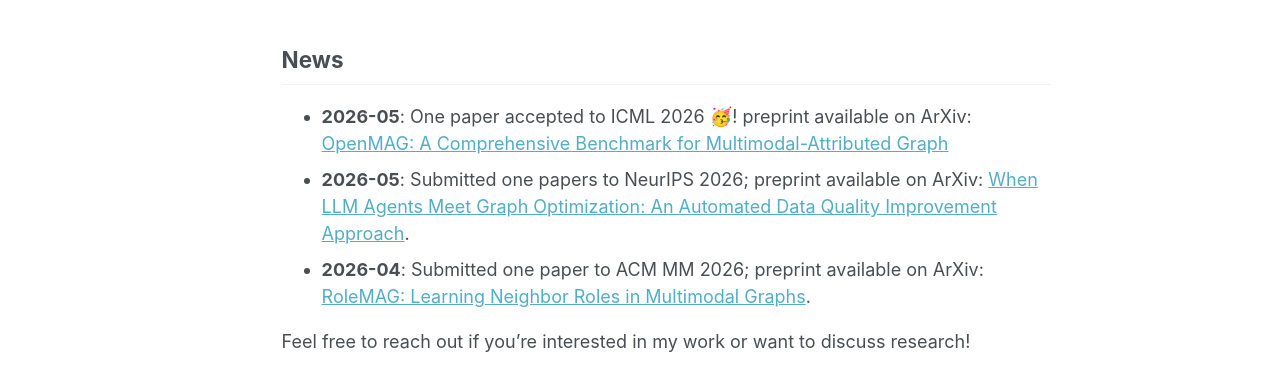
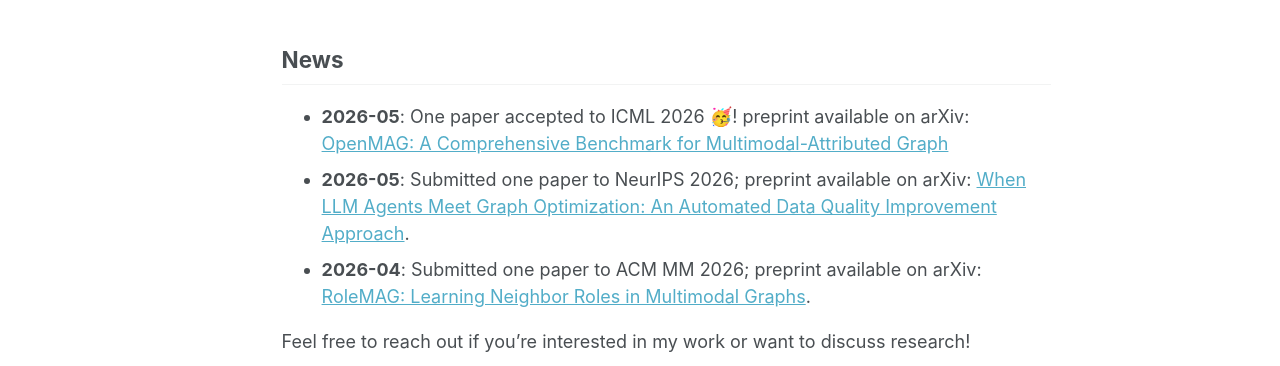
Before and after one commit to laonuo2004/laonuo2004.github.io, a Jekyll site: the page built from _pages/about.md, in a window 1280 px wide and 1376 px high. Shown: the part 778-1144 px from the top of the window. Built offline with Jekyll 4.4.1, drawn with Linux system fonts in a browser that asks for light colours; some web fonts are replaced; a script bundle is joined from its source files by our own code; library files that are not in the unit come from our copies.

Commit message:
fix typo

```diff
--- a/_pages/about.md
+++ b/_pages/about.md
@@ -27,8 +27,8 @@
 
 ## News
 
-- **2026-05**: One paper accepted to ICML 2026 🥳! preprint available on ArXiv: [OpenMAG: A Comprehensive Benchmark for Multimodal-Attributed Graph](https://arxiv.org/abs/2602.05576)
-- **2026-05**: Submitted one papers to NeurIPS 2026; preprint available on ArXiv: [When LLM Agents Meet Graph Optimization: An Automated Data Quality Improvement Approach](https://arxiv.org/abs/2510.08952).
-- **2026-04**: Submitted one paper to ACM MM 2026; preprint available on ArXiv: [RoleMAG: Learning Neighbor Roles in Multimodal Graphs](https://arxiv.org/abs/2604.12271).
+- **2026-05**: One paper accepted to ICML 2026 🥳! preprint available on arXiv: [OpenMAG: A Comprehensive Benchmark for Multimodal-Attributed Graph](https://arxiv.org/abs/2602.05576)
+- **2026-05**: Submitted one paper to NeurIPS 2026; preprint available on arXiv: [When LLM Agents Meet Graph Optimization: An Automated Data Quality Improvement Approach](https://arxiv.org/abs/2510.08952).
+- **2026-04**: Submitted one paper to ACM MM 2026; preprint available on arXiv: [RoleMAG: Learning Neighbor Roles in Multimodal Graphs](https://arxiv.org/abs/2604.12271).
 
 Feel free to reach out if you're interested in my work or want to discuss research!
```
